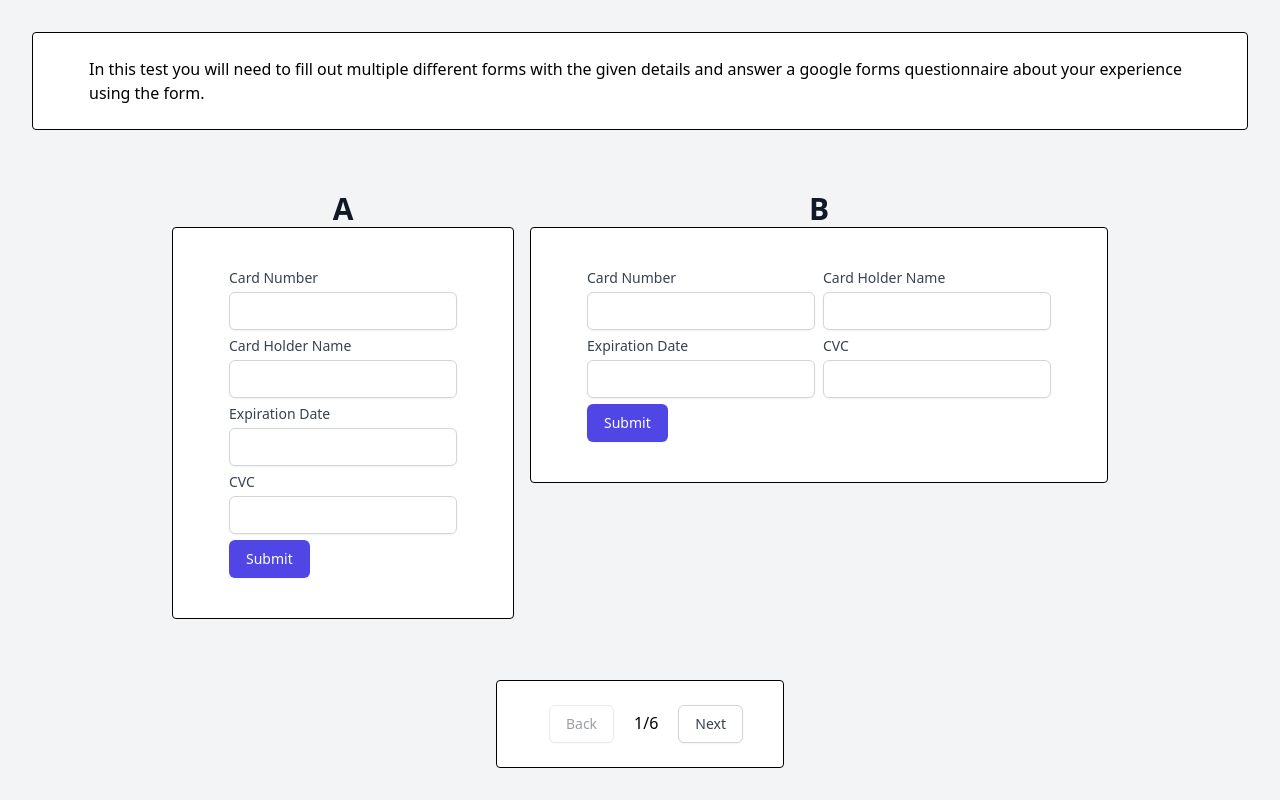
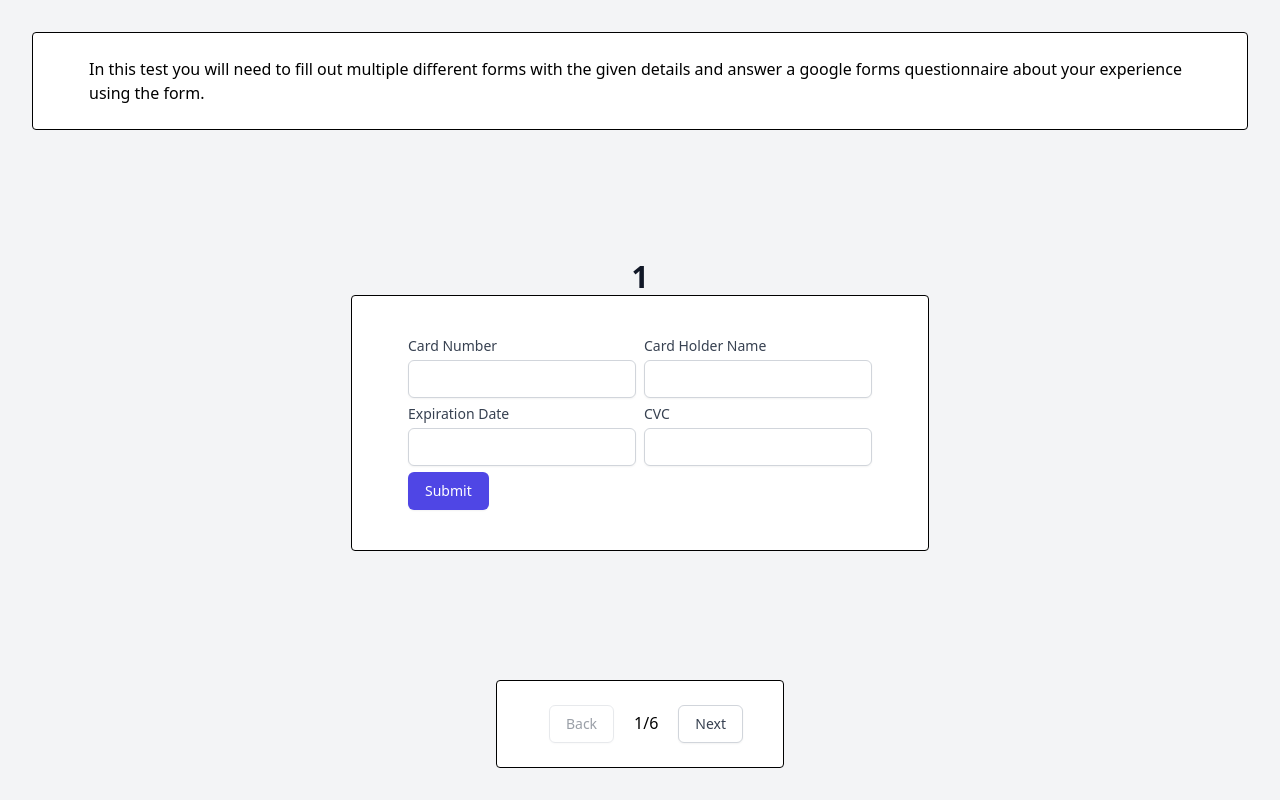
Before and after one commit to TLDRQwerty/Engineering-Science-Forms, a React app: page / in a window 1280 px wide. Built offline with nearby package versions, Linux system fonts and the light colour scheme; what @tailwindcss/typography would draw is missing.

Commit message:
Done feedback

```diff
--- a/src/Questionnaire.tsx
+++ b/src/Questionnaire.tsx
@@ -3,28 +3,27 @@ import Introduction from "./introduction";
 import useStorage from "./hooks/useStorage";
 import { DateDropDownView, HorizontalView, DashOrNoDash, MultiBoxes, PlaceHolder, ErroredInput } from "./Questions";
 import Button from "./ui/Button";
-import SplitLayout from "./ui/SplitLayout";
 import DefaultView from "./DefaultView";
 
 export default function Questionnaire(): JSX.Element {
 	const [current, setCurrent] = useStorage("current-question", "1");
 
-	const getQuestion = (): [ReactNode, ReactNode] => {
+	const getQuestion = (): ReactNode => {
 		switch (current && parseInt(current)) {
 			case 1:
-				return [<DefaultView key="default" />, <HorizontalView key="horizontal" />];
+				return <HorizontalView key="horizontal" />;
 			case 2:
-				return [<DefaultView key="default" />, <DateDropDownView key="date-dropdown" />];
+				return <DateDropDownView key="date-dropdown" />;
 			case 3:
-				return [<DefaultView key="default" />, <DashOrNoDash key="dash-or-no-dash" />];
+				return <DashOrNoDash key="dash-or-no-dash" />;
 			case 4:
-				return [<DefaultView key="default" />, <MultiBoxes key="multibox" />];
+				return <MultiBoxes key="multibox" />
 			case 5:
-				return [<DefaultView key="default" />, <PlaceHolder key="placeholder" />];
+				return <PlaceHolder key="placeholder" />;
 			case 6:
-				return [<DefaultView key="default" />, <ErroredInput key="errored-input" />];
+				return <ErroredInput key="errored-input" />;
 			default:
-				return [<div key="foo">foobar</div>, <div key="bar">bar</div>];
+				return <div key="bar">bar</div>;
 		}
 	};
 
@@ -36,7 +35,7 @@ export default function Questionnaire(): JSX.Element {
 		setCurrent((parseInt(current) - 1).toString());
 	};
 
-	const questions = getQuestion();
+	const question = getQuestion();
 
 	const totalQuestions = 6;
 	const atLastQuestion = parseInt(current) >= totalQuestions;
@@ -47,7 +46,12 @@ export default function Questionnaire(): JSX.Element {
 			<div className="rounded border border-black bg-white px-14 py-6">
 				<Introduction />
 			</div>
-			<SplitLayout left={questions[0]} right={questions[1]} />
+		<div className="flex flex-row space-x-4">
+			<div className="flex-col">
+				<h1 className="text-center text-3xl font-bold text-gray-900">{current}</h1>
+				<div className="rounded border border-black bg-white px-14 py-10">{question}</div>
+			</div>
+			</div>
 			<div className="rounded border border-black bg-white px-10 py-6 space-x-5">
 				<Button type="Secondary" label="Back" onClick={handleBack} disabled={atFirstQuestion}/>
 				<span>{current}/{totalQuestions}</span>
--- a/src/ui/SplitLayout.tsx
+++ /dev/null
@@ -1,21 +0,0 @@
-import React, { ReactNode } from "react";
-
-type Props = {
-	left: ReactNode;
-	right: ReactNode;
-};
-
-export default function SplitLayout({ left, right }: Props): JSX.Element {
-	return (
-		<div className="flex flex-row space-x-4">
-			<div className="flex-col">
-				<h1 className="text-center text-3xl font-bold text-gray-900">A</h1>
-				<div className="rounded border border-black bg-white px-14 py-10">{left}</div>
-			</div>
-			<div className="flex-col">
-				<h1 className="text-center text-3xl font-bold text-gray-900">B</h1>
-				<div className="rounded border border-black bg-white px-14 py-10">{right}</div>
-			</div>
-		</div>
-	);
-}
```
